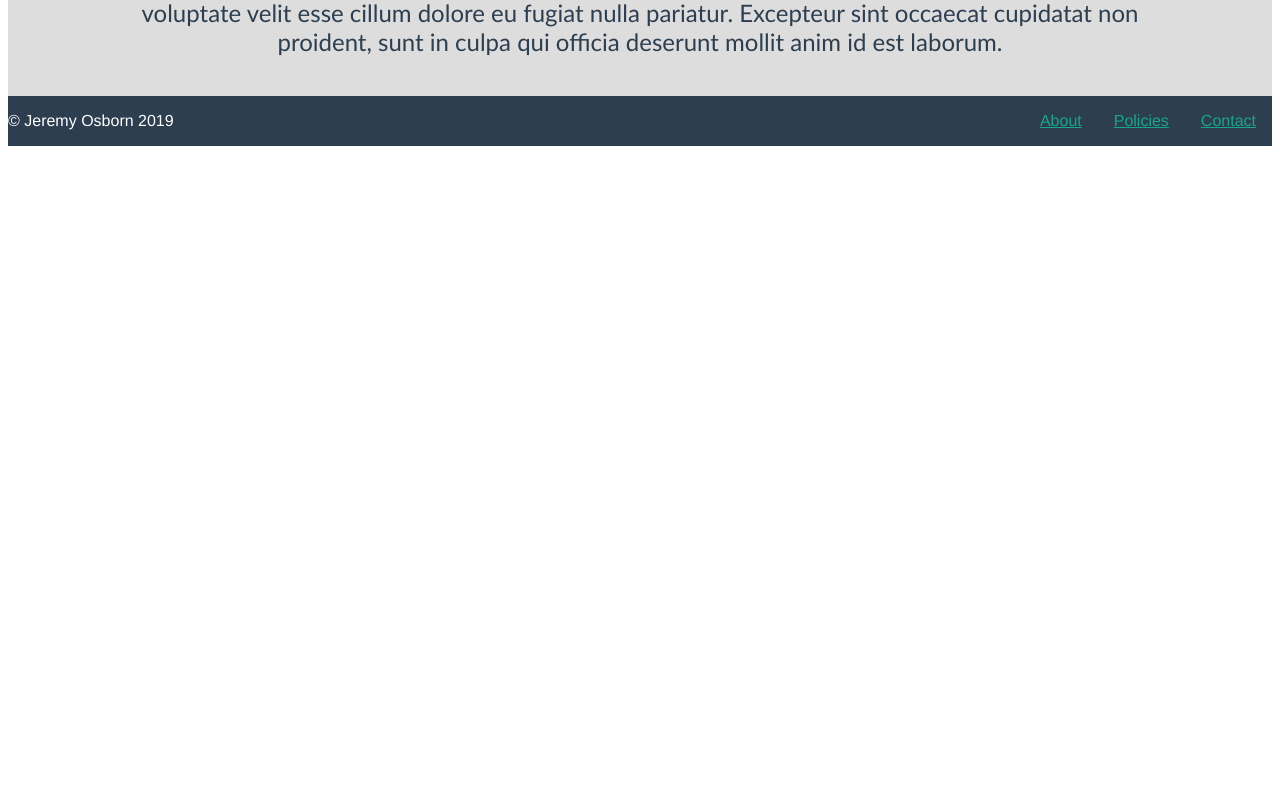
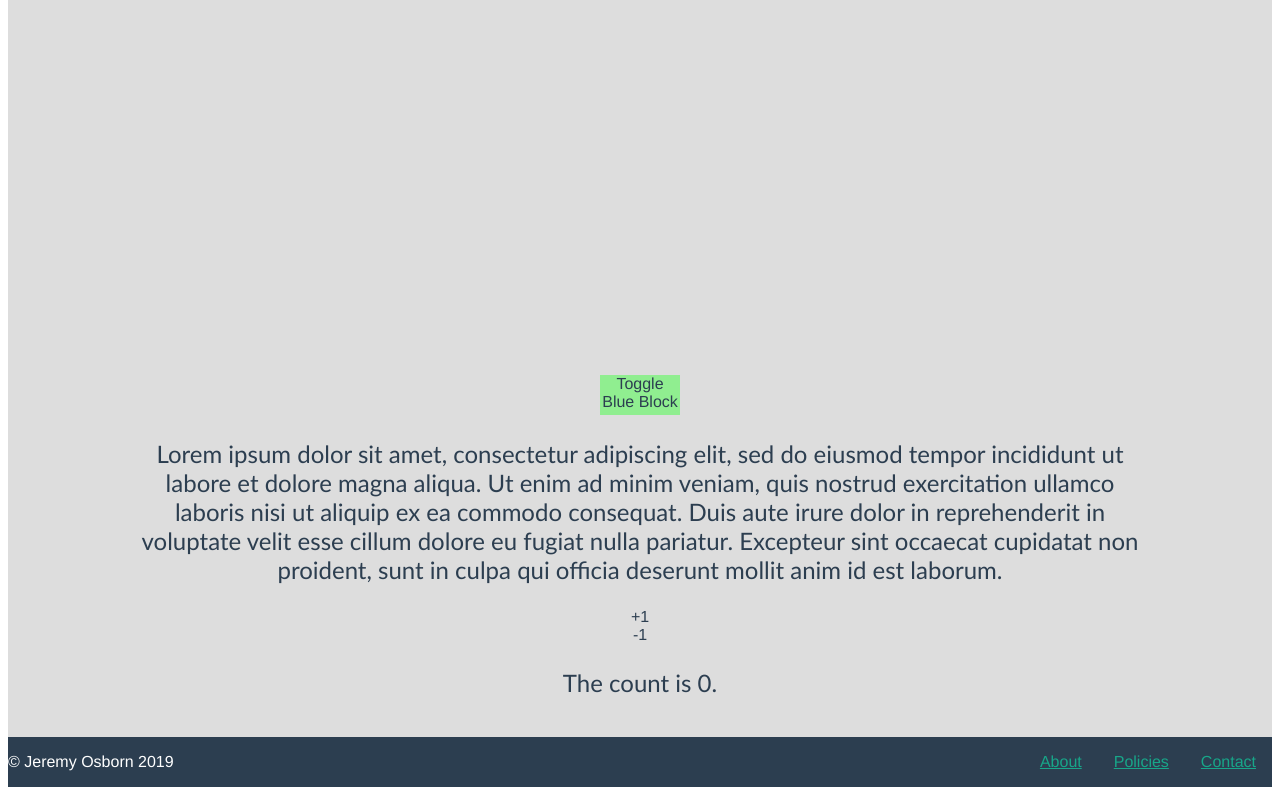
Before and after one commit to jwosborn/Vue-Playground, a Vue app: page / in a window 1280 px wide. Shown: the part 336-1131 px from the top of the page. Before the commit the page ends 800 px from the top, so only its background shows below. Built offline with nearby package versions, Linux system fonts and the light colour scheme.

Commit message:
counter and toggle button and some small styles

```diff
--- a/package.json
+++ b/package.json
@@ -3,6 +3,7 @@
   "version": "0.1.0",
   "private": true,
   "scripts": {
+    "start": "yarn run serve",
     "serve": "vue-cli-service serve",
     "build": "vue-cli-service build",
     "lint": "vue-cli-service lint"
--- a/src/components/Post.vue
+++ b/src/components/Post.vue
@@ -1,31 +1,50 @@
 <template>
   <div id="post-wrapper">
-        <p>
-            {{ content }}
-        </p>
+    <div class="toggle-block" @click="toggleBlock = !toggleBlock">Toggle Blue Block</div>
+    <div class="blue-block" v-if="toggleBlock"></div>
+    <p>{{ content }}</p>
+    <div class="count-up" @click="count++">+1</div>
+    <div class="count-down" @click="count--">-1</div>
+    <p>The count is {{count}}.</p>
   </div>
 </template>
 
 <script>
-
 export default {
-    data () {
+  data() {
     return {
-        content: "Lorem ipsum dolor sit amet, consectetur adipiscing elit, sed do eiusmod tempor incididunt ut labore et dolore magna aliqua. Ut enim ad minim veniam, quis nostrud exercitation ullamco laboris nisi ut aliquip ex ea commodo consequat. Duis aute irure dolor in reprehenderit in voluptate velit esse cillum dolore eu fugiat nulla pariatur. Excepteur sint occaecat cupidatat non proident, sunt in culpa qui officia deserunt mollit anim id est laborum."
-    }
+      content:
+        "Lorem ipsum dolor sit amet, consectetur adipiscing elit, sed do eiusmod tempor incididunt ut labore et dolore magna aliqua. Ut enim ad minim veniam, quis nostrud exercitation ullamco laboris nisi ut aliquip ex ea commodo consequat. Duis aute irure dolor in reprehenderit in voluptate velit esse cillum dolore eu fugiat nulla pariatur. Excepteur sint occaecat cupidatat non proident, sunt in culpa qui officia deserunt mollit anim id est laborum.",
+      toggleBlock: false,
+      count: 0
+    };
   },
-    name: 'Post'
-}
+  name: "Post"
+};
 </script>
 
 <style>
 #post-wrapper {
   padding: 1em 0;
-        margin: 0  10vw;
+  margin: 0 10vw;
 }
 p {
-        font-family: 'Gill Sans', 'Gill Sans MT', Calibri, 'Trebuchet MS', sans-serif;
+  font-family: "Gill Sans", "Gill Sans MT", Calibri, "Trebuchet MS", sans-serif;
   font-size: 1.5em;
 }
-
+.toggle-block {
+  height: 40px;
+  width: 80px;
+  margin: 1em auto;
+  background-color: lightgreen;
+  cursor: pointer;
+  font-weight: inherit;
+  color: inherit;
+}
+.blue-block {
+  height: 100px;
+  width: 150px;
+  background-color: blue;
+  margin: auto;
+}
 </style>
--- a/src/components/Title.vue
+++ b/src/components/Title.vue
@@ -1,17 +1,16 @@
 <template>
-  <div>
+  <div class="title-wrapper">
     <h2>{{ msg }}</h2>
   </div>
 </template>
 
 <script>
 export default {
-  name: 'Title',
+  name: "Title",
   props: {
     msg: String
   }
-}
-
+};
 </script>
 
 <!-- Add "scoped" attribute to limit CSS to this component only -->
@@ -19,4 +18,8 @@ export default {
 h2 {
   margin: auto;
 }
+.title-wrapper {
+  height: 500px;
+  width: 95vw;
+}
 </style>
```
Also changed, not shown: 1 other file (tests, documents, lock files or other folders). Lines whose indentation alone changed are shown as unchanged.
